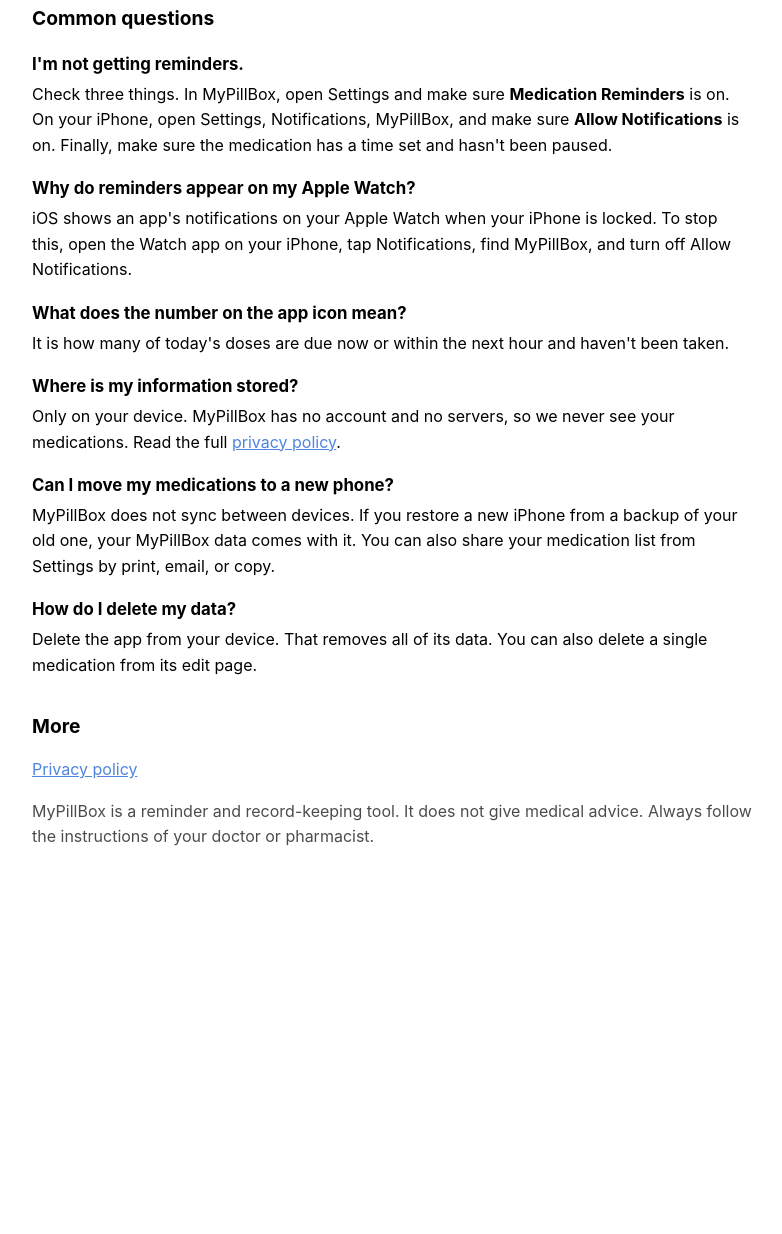
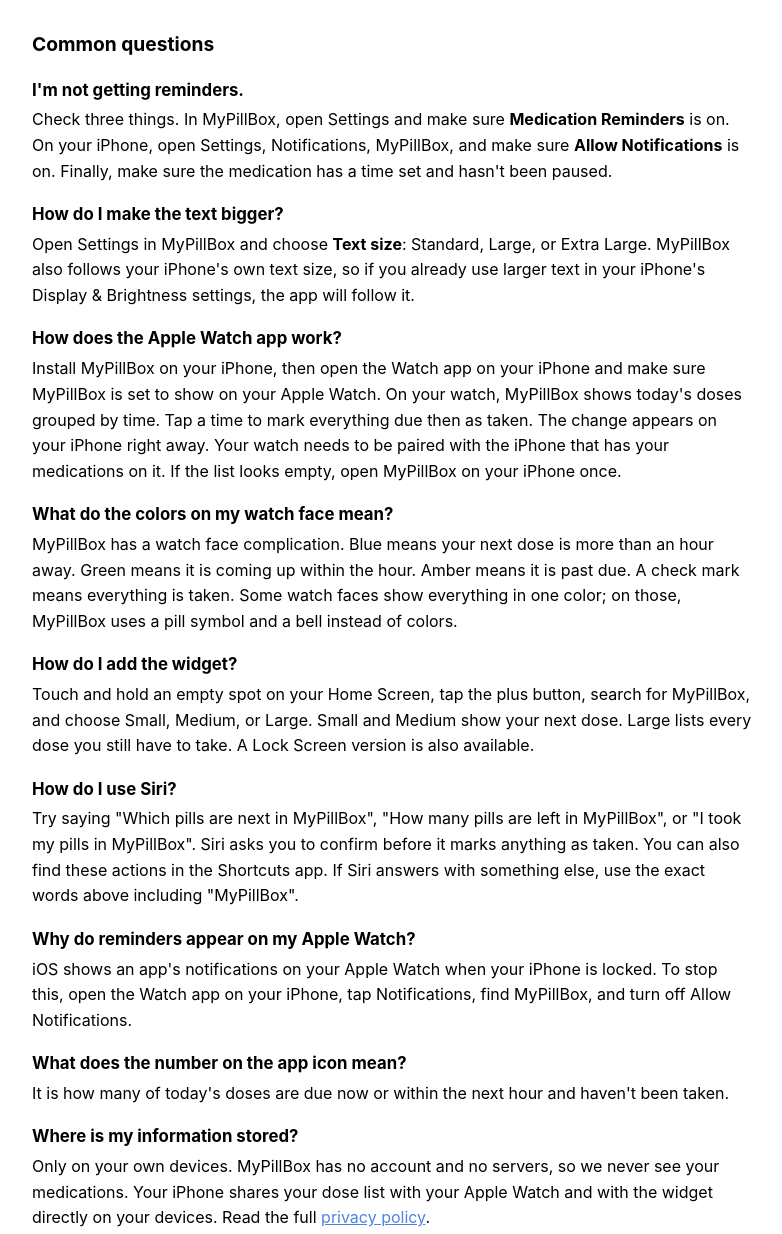
Before and after one commit to mypillbox-app/mypillbox, a plain HTML site: page index.html in a window 1280 px wide. Shown: the part 259-1493 px from the top of the page, without its empty margins (248-1030 px from the left). Before the commit the page ends 1189 px from the top, so only its background shows below. Drawn offline with Linux system fonts and the light colour scheme.

Commit message:
Add files via upload

```diff
--- a/index.html
+++ b/index.html
@@ -17,7 +17,7 @@
 </head>
 <body>
 <h1>MyPillBox: Medication Reminder</h1>
-<p class="tag">Simple, private medication reminders for iPhone and iPad.</p>
+<p class="tag">Simple, private medication reminders for iPhone, iPad and Apple Watch, with large, easy-to-read text.</p>
 
 <h2>Contact support</h2>
 <p>Questions, problems, or ideas? Email <a href="mailto:MyPillBox@yahoo.com">MyPillBox@yahoo.com</a> and we will get back to you.</p>
@@ -27,6 +27,21 @@
 <h3>I'm not getting reminders.</h3>
 <p>Check three things. In MyPillBox, open Settings and make sure <strong>Medication Reminders</strong> is on. On your iPhone, open Settings, Notifications, MyPillBox, and make sure <strong>Allow Notifications</strong> is on. Finally, make sure the medication has a time set and hasn't been paused.</p>
 
+<h3>How do I make the text bigger?</h3>
+<p>Open Settings in MyPillBox and choose <strong>Text size</strong>: Standard, Large, or Extra Large. MyPillBox also follows your iPhone's own text size, so if you already use larger text in your iPhone's Display &amp; Brightness settings, the app will follow it.</p>
+
+<h3>How does the Apple Watch app work?</h3>
+<p>Install MyPillBox on your iPhone, then open the Watch app on your iPhone and make sure MyPillBox is set to show on your Apple Watch. On your watch, MyPillBox shows today's doses grouped by time. Tap a time to mark everything due then as taken. The change appears on your iPhone right away. Your watch needs to be paired with the iPhone that has your medications on it. If the list looks empty, open MyPillBox on your iPhone once.</p>
+
+<h3>What do the colors on my watch face mean?</h3>
+<p>MyPillBox has a watch face complication. Blue means your next dose is more than an hour away. Green means it is coming up within the hour. Amber means it is past due. A check mark means everything is taken. Some watch faces show everything in one color; on those, MyPillBox uses a pill symbol and a bell instead of colors.</p>
+
+<h3>How do I add the widget?</h3>
+<p>Touch and hold an empty spot on your Home Screen, tap the plus button, search for MyPillBox, and choose Small, Medium, or Large. Small and Medium show your next dose. Large lists every dose you still have to take. A Lock Screen version is also available.</p>
+
+<h3>How do I use Siri?</h3>
+<p>Try saying "Which pills are next in MyPillBox", "How many pills are left in MyPillBox", or "I took my pills in MyPillBox". Siri asks you to confirm before it marks anything as taken. You can also find these actions in the Shortcuts app. If Siri answers with something else, use the exact words above including "MyPillBox".</p>
+
 <h3>Why do reminders appear on my Apple Watch?</h3>
 <p>iOS shows an app's notifications on your Apple Watch when your iPhone is locked. To stop this, open the Watch app on your iPhone, tap Notifications, find MyPillBox, and turn off Allow Notifications.</p>
 
@@ -34,7 +49,7 @@
 <p>It is how many of today's doses are due now or within the next hour and haven't been taken.</p>
 
 <h3>Where is my information stored?</h3>
-<p>Only on your device. MyPillBox has no account and no servers, so we never see your medications. Read the full <a href="privacy.html">privacy policy</a>.</p>
+<p>Only on your own devices. MyPillBox has no account and no servers, so we never see your medications. Your iPhone shares your dose list with your Apple Watch and with the widget directly on your devices. Read the full <a href="privacy.html">privacy policy</a>.</p>
 
 <h3>Can I move my medications to a new phone?</h3>
 <p>MyPillBox does not sync between devices. If you restore a new iPhone from a backup of your old one, your MyPillBox data comes with it. You can also share your medication list from Settings by print, email, or copy.</p>
```
Also changed, not shown: privacy.html (+4 -1 lines).
